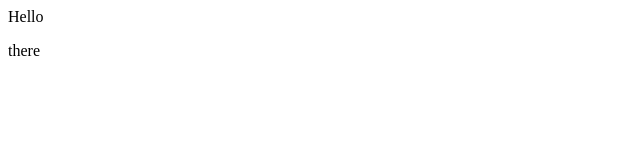
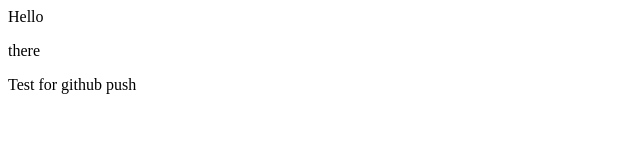
Before and after one commit to rafliogun49/demo-repo, a plain HTML site: page index.html in a window 1280 px wide. Shown: the whole page, without its empty margins (0-640 px from the left). Drawn offline with Linux system fonts and the light colour scheme.

Commit message:
just upload some text

```diff
--- a/index.html
+++ b/index.html
@@ -1,2 +1,3 @@
 <div>Hello</div>
 <p>there</p>
+<p>Test for github push</p>
```
